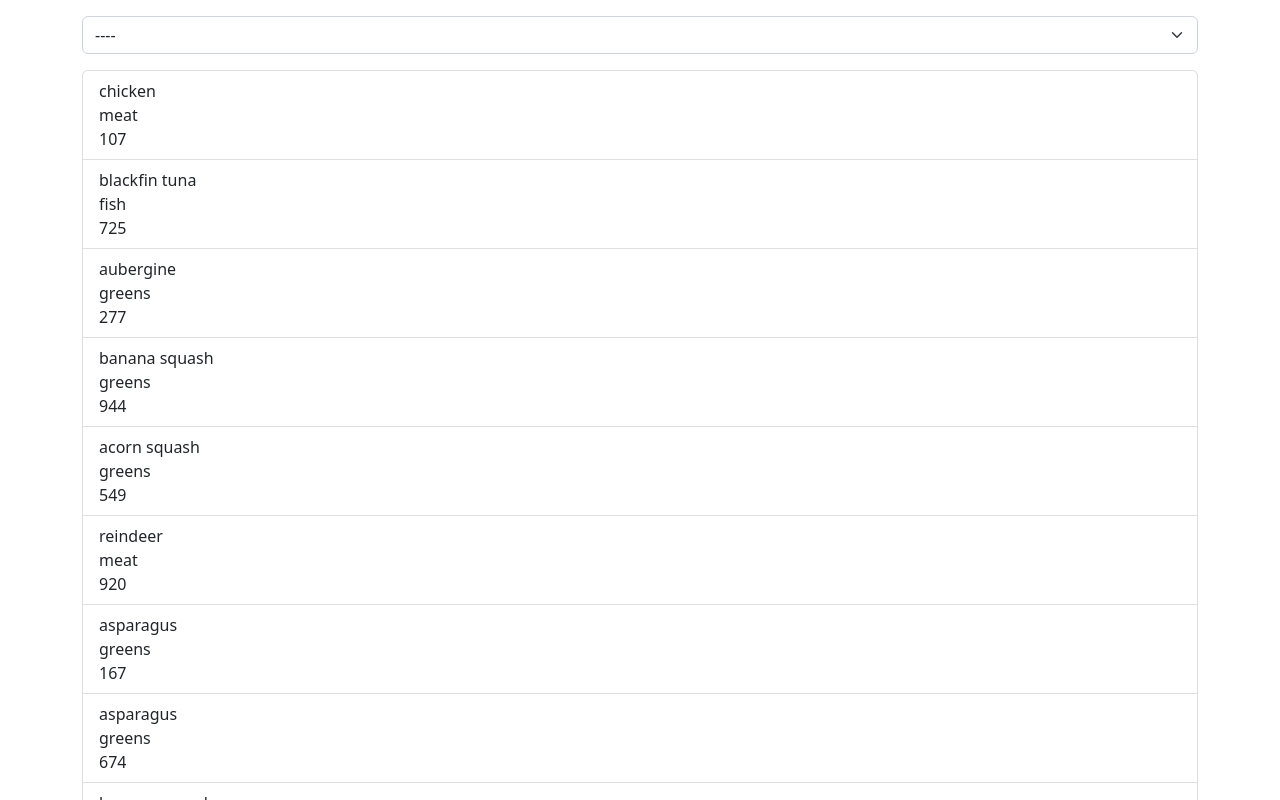
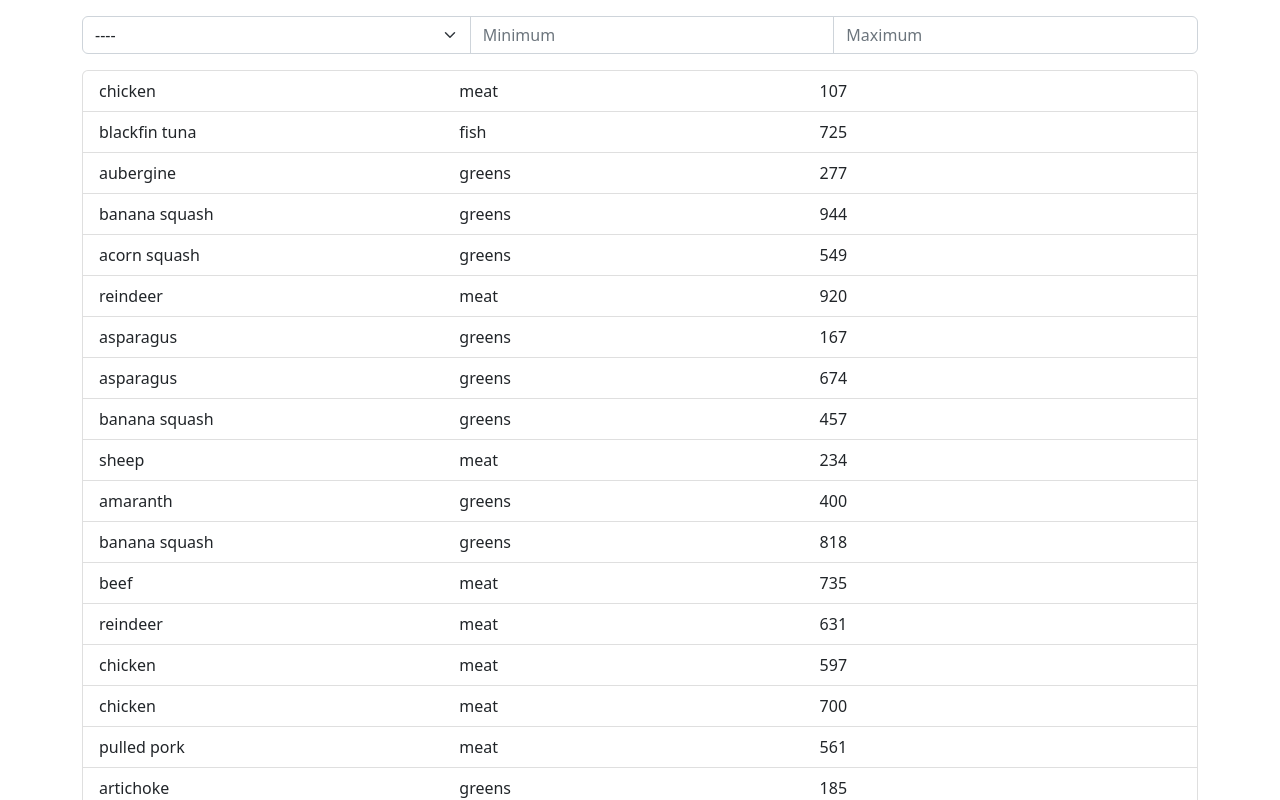
Before and after one commit to Xalsar/food-products, a React (Create React App) app: page / in a window 1280 px wide. Shown: the top 800 px of the page. Built offline with nearby package versions, Linux system fonts and the light colour scheme.

Commit message:
Add filter functionallity

```diff
--- a/src/containers/ProductsList/ProductsList.module.scss
+++ b/src/containers/ProductsList/ProductsList.module.scss
@@ -5,8 +5,8 @@
   margin-bottom: 1rem;
 }
 
-.productItem {
-  display: flex;
+.productsList > * {
+  display: flex !important;
 
   & > * {
     &:nth-child(1) {
--- a/src/containers/ProductsList/ProductsList.tsx
+++ b/src/containers/ProductsList/ProductsList.tsx
@@ -4,6 +4,7 @@ import Col from "react-bootstrap/Col";
 import ListGroup from "react-bootstrap/ListGroup";
 import Pagination from "react-bootstrap/Pagination";
 import Form from "react-bootstrap/Form";
+import InputGroup from "react-bootstrap/InputGroup";
 
 import useProductsList from "./hooks/use-productsList";
 
@@ -24,6 +25,18 @@ const ProductsList = () => {
     // CATEGORY
     category,
     handleSelectCategory,
+    // MIN - MAX
+    minimum,
+    handleTypeMinimum,
+    maximum,
+    handleTypeMaximum,
+    isMinimumDefined,
+    isMaximumDefined,
+    isMinimumValid,
+    isMaximumValid,
+    isMinimumANumber,
+    isMaximumANumber,
+    isMinMoreThanMax,
   } = useProductsList();
 
   return (
@@ -31,17 +44,56 @@ const ProductsList = () => {
       <Row>
         <Col>
           <Form className="mb-3 mt-3">
-            <Form.Select value={category} onChange={handleSelectCategory}>
-              <option>----</option>
-              <option value="meat">meat</option>
-              <option value="greens">greens</option>
-              <option value="fish">fish</option>
-            </Form.Select>
+            <InputGroup>
+              <Form.Select value={category} onChange={handleSelectCategory}>
+                <option value="">----</option>
+                <option value="meat">meat</option>
+                <option value="greens">greens</option>
+                <option value="fish">fish</option>
+              </Form.Select>
+
+              <Form.Control
+                value={minimum}
+                onChange={handleTypeMinimum}
+                placeholder="Minimum"
+                isInvalid={isMinimumDefined && !isMinimumValid}
+              />
+              <Form.Control
+                value={maximum}
+                onChange={handleTypeMaximum}
+                placeholder="Maximum"
+                isInvalid={isMaximumDefined && !isMaximumValid}
+              />
+            </InputGroup>
+            {isMinimumDefined && !isMinimumANumber && (
+              <Form.Control.Feedback
+                type="invalid"
+                style={{ display: "block" }}
+              >
+                Minimum value shas to be a positive number
+              </Form.Control.Feedback>
+            )}
+            {isMaximumDefined && !isMaximumANumber && (
+              <Form.Control.Feedback
+                type="invalid"
+                style={{ display: "block" }}
+              >
+                Maximum value has to be a positive number
+              </Form.Control.Feedback>
+            )}
+            {isMinMoreThanMax && (
+              <Form.Control.Feedback
+                type="invalid"
+                style={{ display: "block" }}
+              >
+                Minimum can not be greater than maximum
+              </Form.Control.Feedback>
+            )}
           </Form>
 
-          <ListGroup>
+          <ListGroup className={classes.productsList}>
             {itemsToShow.map((item, index) => (
-              <ListGroup.Item key={index} className={classes.productItem}>
+              <ListGroup.Item key={index}>
                 <div>{item.name}</div>
                 <div>{item.category}</div>
                 <div>{item.price}</div>
--- a/src/containers/ProductsList/hooks/use-productsList.ts
+++ b/src/containers/ProductsList/hooks/use-productsList.ts
@@ -1,20 +1,51 @@
 import productsList from "../../../database/db.json";
 
 import { useState } from "react";
+
+import isNumeric from "../../../utils/isNumeric";
 
 const useProductsList = () => {
   const [activePage, setActivePage] = useState(0);
   const [category, setCategory] = useState("");
 
+  const [minimum, setMinimum] = useState("");
+  const [maximum, setMaximum] = useState("");
+
+  const isMinimumDefined = !!minimum;
+  const isMaximumDefined = !!maximum;
+
+  const isMinimumANumber = isNumeric(minimum);
+  const isMaximumANumber = isNumeric(maximum);
+
+  const isMinMoreThanMax =
+    isMinimumDefined && isMaximumDefined && Number(minimum) > Number(maximum);
+
+  const isMinimumValid = isMinimumANumber && !isMinMoreThanMax;
+  const isMaximumValid = isMaximumANumber && !isMinMoreThanMax;
+
+  let filteredProducts = productsList.filter((product) => {
+    if (!!category) {
+      if (product.category !== category) {
+        return false;
+      }
+    }
+
+    if (isMinimumDefined && isMinimumValid) {
+      if (Number(product.price) < Number(minimum)) {
+        return false;
+      }
+    }
+
+    if (isMaximumDefined && isMaximumValid) {
+      if (Number(product.price) > Number(maximum)) {
+        return false;
+      }
+    }
+
+    return true;
+  });
+
   // PAGINATION
-  let filteredProducts = productsList;
-
-  if (!!category) {
-    filteredProducts = filteredProducts.filter(
-      (product) => product.category === category
-    );
-  }
-
   const totalPagesNumber = Math.round(filteredProducts.length / 24);
   const lastPage = totalPagesNumber;
 
@@ -70,6 +101,19 @@ const useProductsList = () => {
     setActivePage(0);
   };
 
+  // MINIMUM - MAXIMUM
+  const handleTypeMinimum = (event: React.ChangeEvent<HTMLInputElement>) => {
+    const value = event.currentTarget.value;
+
+    setMinimum(value);
+  };
+
+  const handleTypeMaximum = (event: React.ChangeEvent<HTMLInputElement>) => {
+    const value = event.currentTarget.value;
+
+    setMaximum(value);
+  };
+
   return {
     // PAGINATION
     activePage,
@@ -85,6 +129,18 @@ const useProductsList = () => {
     // CATEGORY
     category,
     handleSelectCategory,
+    // MIN - MAX
+    minimum,
+    handleTypeMinimum,
+    maximum,
+    handleTypeMaximum,
+    isMinimumDefined,
+    isMaximumDefined,
+    isMinimumValid,
+    isMaximumValid,
+    isMinimumANumber,
+    isMaximumANumber,
+    isMinMoreThanMax,
   };
 };
 
--- /dev/null
+++ b/src/utils/isNumeric.ts
@@ -0,0 +1,4 @@
+function isNumeric(value: any) {
+  return !isNaN(parseFloat(value)) && isFinite(value);
+}
+export default isNumeric;
```
